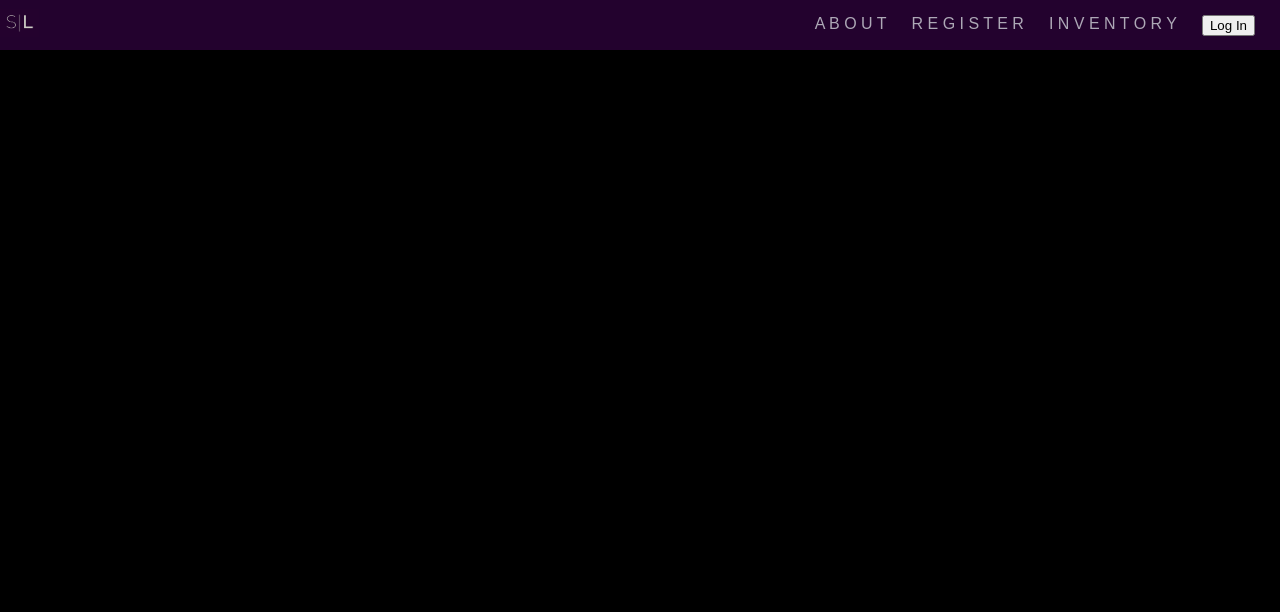
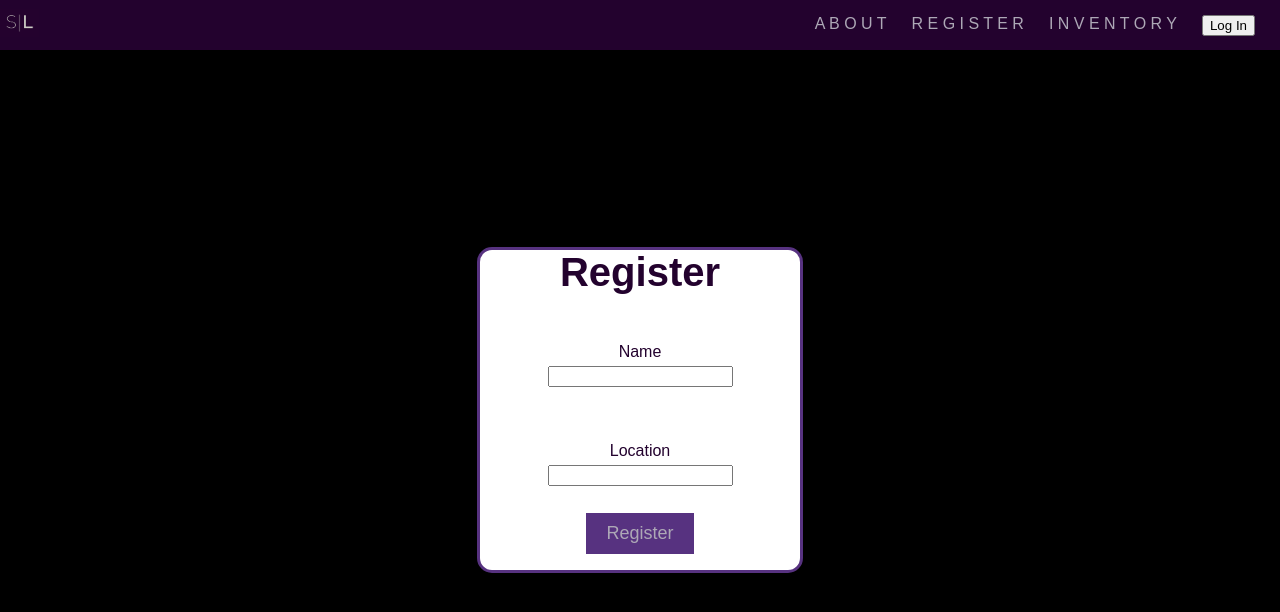
Before and after one commit to jimventory/Frontend, a React (Create React App) app: page /register in a window 1280 px wide. Shown: the top 612 px of the page. Built offline with nearby package versions, Linux system fonts and the light colour scheme.

Commit message:
feat(registration): basic registration form

```diff
--- /dev/null
+++ b/src/components/BusinessRegistrationForm.tsx
@@ -0,0 +1,21 @@
+import "../stylesheets/BusinessRegistration.css"
+
+export default function BusinessRegistrationForm() {
+
+    async function handleSubmit(event: React.FormEvent<HTMLFormElement>) {
+        event.preventDefault();
+
+        alert("Trying to register.");
+    }
+
+    return (
+        <form id="businessRegistrationForm" onSubmit={handleSubmit}>
+            <h2>Register</h2>
+            <label htmlFor="businessName">Name</label>
+            <input type="text" id="businessName" name="businessName"></input>
+            <label htmlFor="businessLocation">Location</label>
+            <input type="text" id="businessLocation" name="businessLocation"></input>
+            <input type="submit" value="Register" className="registerButton"></input>
+        </form>
+    )
+}
--- a/src/pages/BusinessRegistration.tsx
+++ b/src/pages/BusinessRegistration.tsx
@@ -1,7 +1,10 @@
+import BusinessRegistrationForm from "../components/BusinessRegistrationForm";
+import '../stylesheets/BusinessRegistration.css'
+
 export default function BusinessRegistration() {
     return (
         <div id="businessRegistrationPage">
-            <h1>Register a Business</h1>
+            <BusinessRegistrationForm />
         </div>
     );
 }
--- /dev/null
+++ b/src/stylesheets/BusinessRegistration.css
@@ -0,0 +1,50 @@
+#businessRegistrationPage {
+    height: 100vh;
+    display: flex;
+    justify-content: center;
+    align-items: center;
+}
+
+#businessRegistrationForm {
+    width: 40vh;
+    height: 40vh;
+    margin-top: -10vh;
+
+    background-color: white;
+    border: 3px solid #573280;
+    border-radius: 15px;
+
+    display: flex;
+    flex-direction: column;
+    align-items: center;
+    gap: 5px;
+}
+
+#businessRegistrationForm h2 {
+    color: #23022E;
+    font-size: 2.5rem;
+    padding: 0;
+    margin-top: 0;
+}
+
+#businessRegistrationForm label {
+    color: #23022E;
+    margin-top: 10px;
+}
+
+#businessRegistrationForm label:last-of-type {
+    margin-top: 50px;
+}
+
+.registerButton {
+    font-family: 'Montserrat', sans-serif;
+    padding: 10px 20px; /* Adjust padding as needed */
+    font-size: 18px; /* Adjust font size as needed */
+    background-color: #573280; /* Button background */
+    color: #ADA8B6; /* text */
+    border: none;
+    cursor: pointer; /* Change cursor on hover */
+
+    margin-top: auto;
+    margin-bottom: 2vh;
+  }
```
